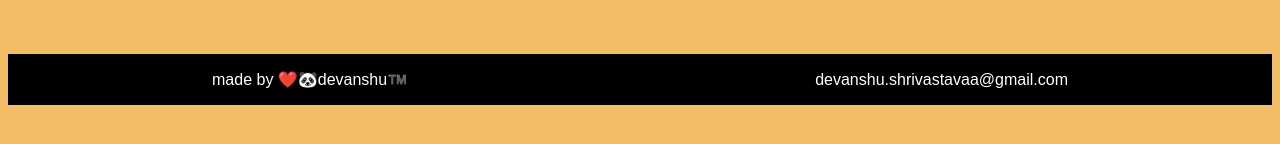
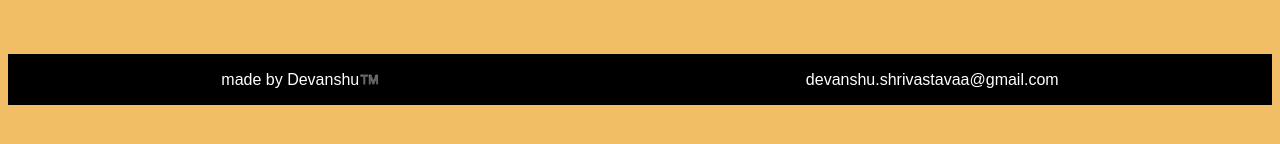
Before and after one commit to DKSHRI/calculator, a plain HTML site: page index.html in a window 1280 px wide. Shown: the part 634-778 px from the top of the page. Drawn offline with Linux system fonts and the light colour scheme; a web font is replaced by a local one.

Commit message:
Update index.html

```diff
--- a/index.html
+++ b/index.html
@@ -74,7 +74,7 @@ document.querySelector('#display').value=curretdisplay;">= </button>
 
 </div>
 <footer>
-    <div><p>made by ❤️🐼devanshu™️  </p></div>
+    <div><p>made by Devanshu™️  </p></div>
     <div><p>devanshu.shrivastavaa@gmail.com</p></div>
 </footer>
 
```
